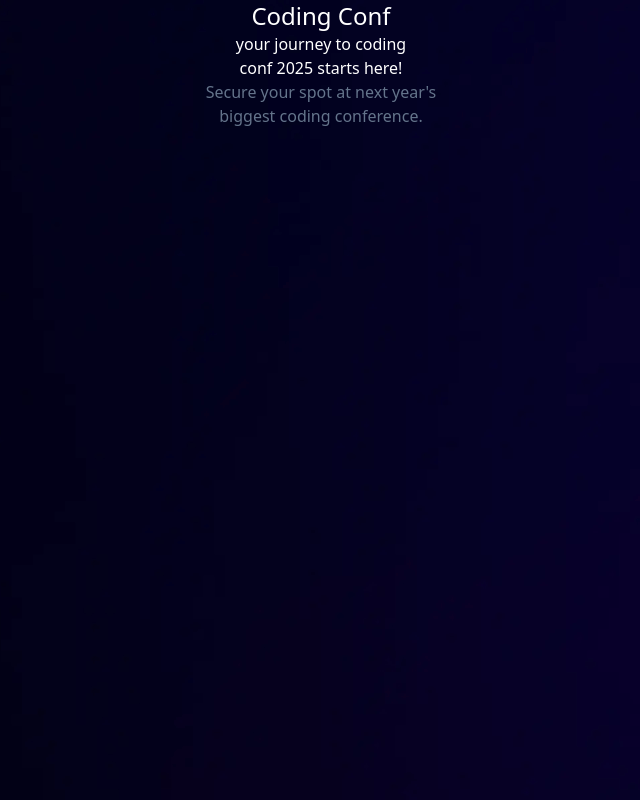
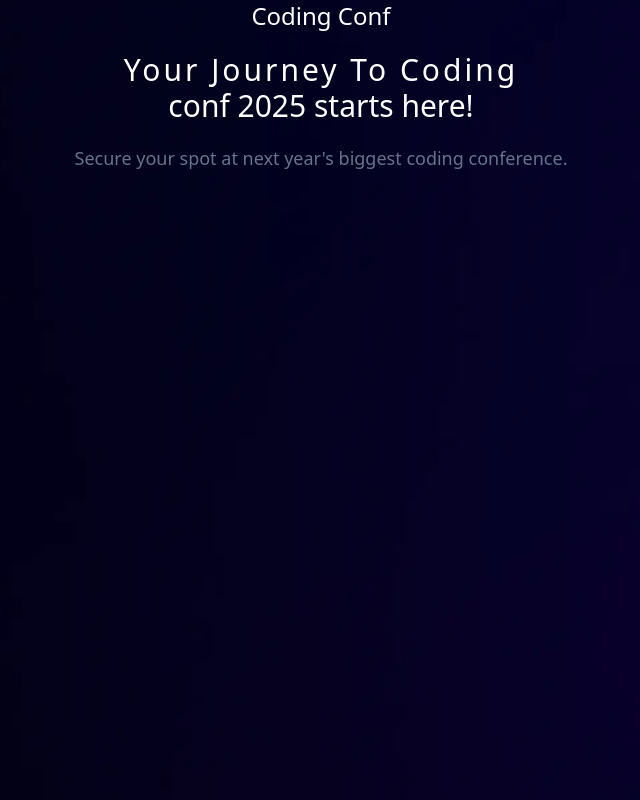
Before and after one commit to SarahDomson/Ticket-Gen, a website: page src/index.html in a window 1280 px wide. Shown: the whole page, without its empty margins (319-959 px from the left). Drawn offline with Linux system fonts and the light colour scheme; a web font is replaced by a local one.

Commit message:
Add new design to the header

```diff
--- a/src/index.html
+++ b/src/index.html
@@ -15,9 +15,10 @@
 
       <main>
 
-        <section class="text-center ">
-          <h2 class="text-white">your journey to coding<br> conf 2025 starts here!</h2>
-          <p class="text-slate-500">Secure your spot at next year's<br> biggest coding conference.</p>
+        <section class="text-center">
+          <h2 class="text-white text-3xl font-semi-bold capitalize tracking-widest pt-5">your journey to coding<h2>
+          <p class="text-white text-3xl font-semi-bold pb-5">conf 2025 starts here!</p>
+          <p class="text-slate-500 text-lg">Secure your spot at next year's biggest coding conference.</p>
         </section>
 
       </main>
```
Also changed, not shown: src/output.css.
